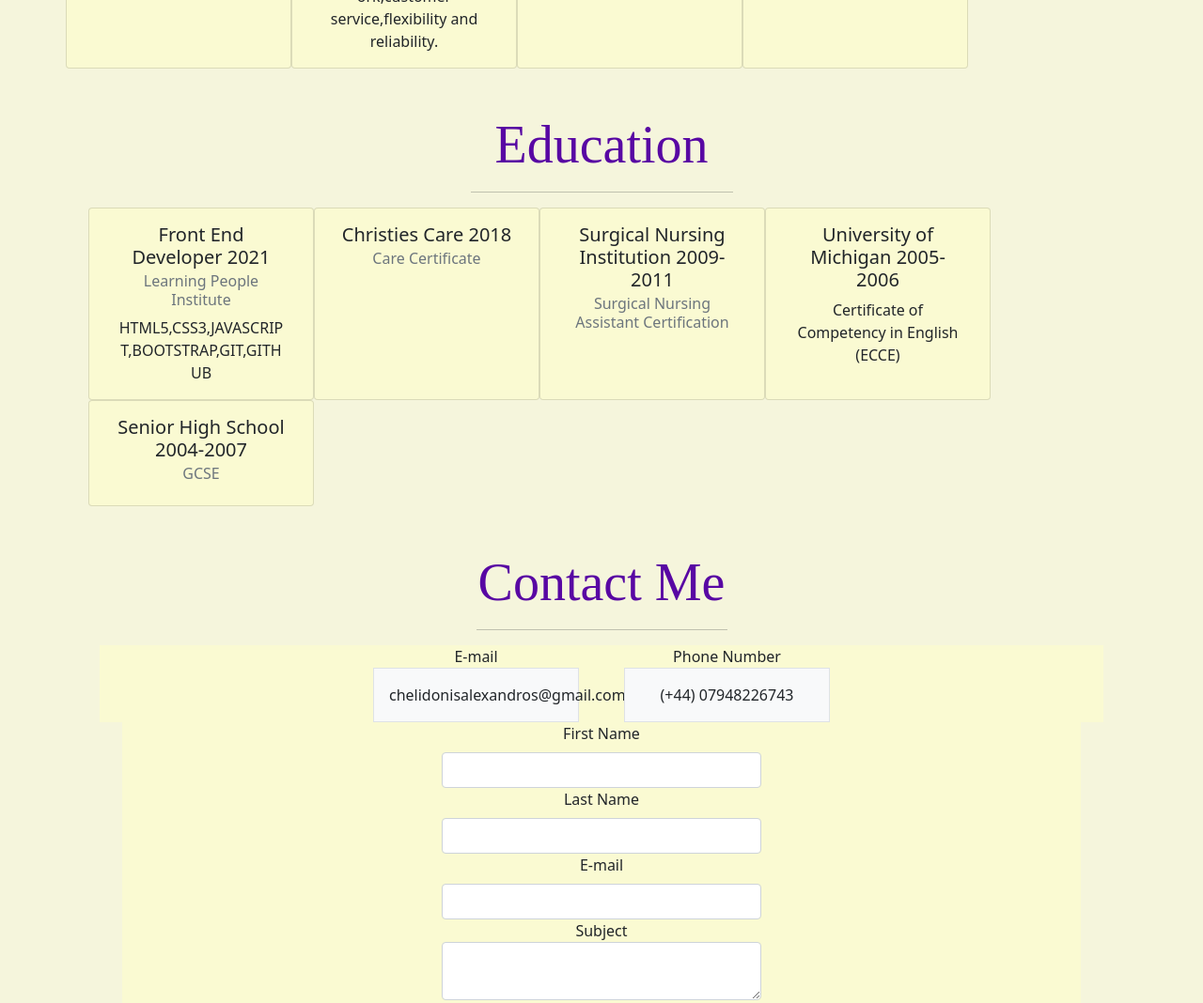
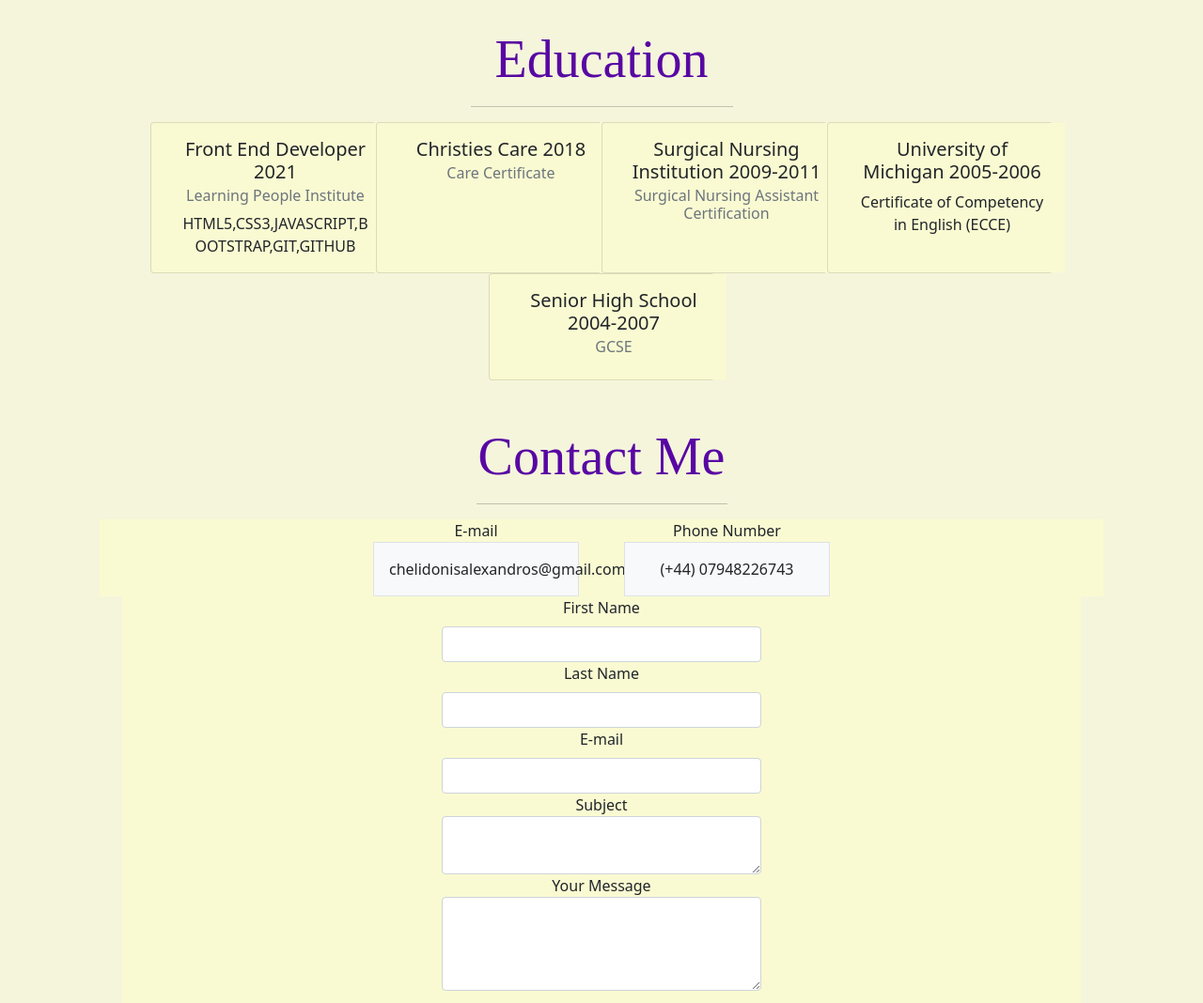
Before and after one commit to Alexandros32/Portfolio, a plain HTML site: page assets/index.html in a window 1280 px wide. Shown: the part 2220-3288 px from the top of the page at 94% size. Drawn offline with nearby package versions, Linux system fonts and the light colour scheme; a web font is replaced by a local one.

Commit message:
changes in css,education and experience

```diff
--- a/assets/index.html
+++ b/assets/index.html
@@ -114,7 +114,7 @@
 						<h2 class="display-4">Experience</h2>
 						<hr class="w-25 mx-auto">
 						<div class="container">
-							<div class="row">
+							<div class="row justify-content-center">
 								<div class="card">
 									<div class="card-body">
 										<h5 class="card-title">Christies Care:Live-In Carer</h5>
@@ -149,7 +149,7 @@
 										<h2 class="display-4">Education</h2>
 										<hr class="w-25 mx-auto">
 										<div class="container">
-											<div class="row">
+											<div class="row justify-content-center">
 												<div class="card">
 													<div class="card-body">
 														<h5 class="card-title">Front End Developer 2021</h5>
--- a/assets/main.css
+++ b/assets/main.css
@@ -30,9 +30,14 @@ and i have also made some changes myself. */
 
 div.card {
 	width: 15rem;
+	text-align:center;
 	background-color: lightgoldenrodyellow;
-	justify-content:center;
-	align-content: center;
+}
+
+div.card-body {
+	width: 15rem;
+	text-align:center;
+	background-color: lightgoldenrodyellow;
 }
 /* I have write this code myself. */
 
@@ -43,6 +48,7 @@ div.row.gx-5 {
 /* I have write this code myself. */
 
 form.row-auto {
+	justify-content: center;
 	background-color: lightgoldenrodyellow;
 }
 /* I have write this code myself. */
```
